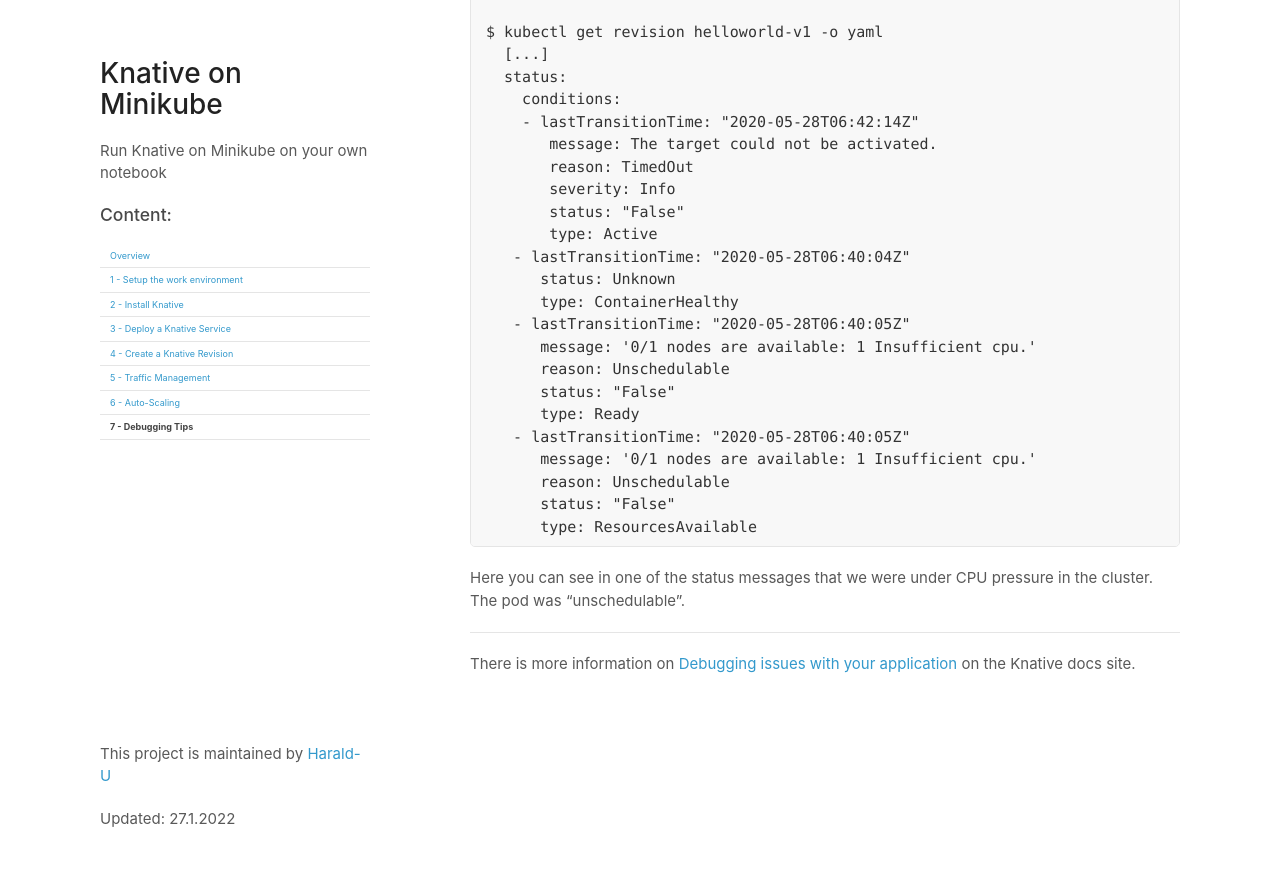
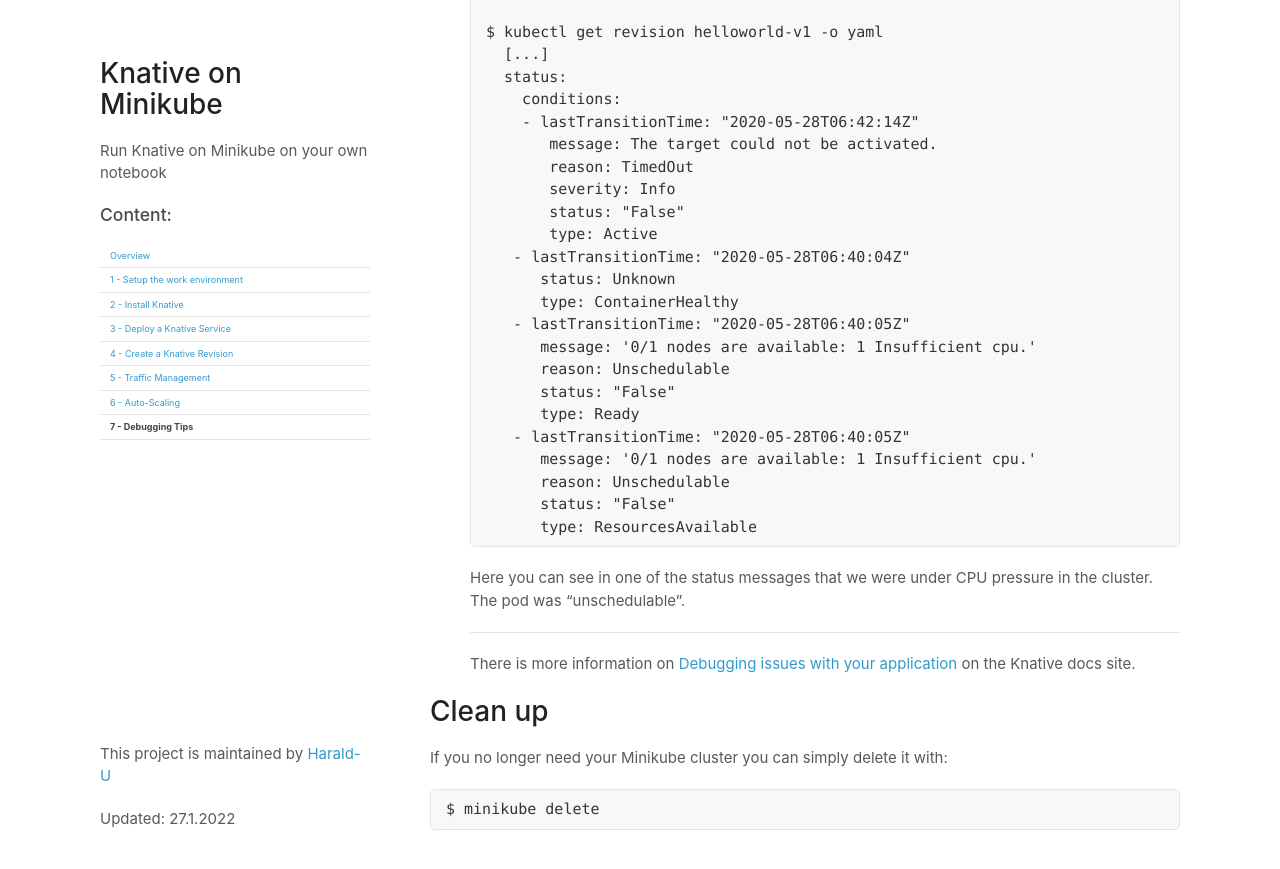
Before and after one commit to Harald-U/knative-on-minikube, a Jekyll site: the page built from workshop/7-Debugging.md, in a window 1280 px wide and 900 px high, scrolled down 1097 px. Shown: the top 869 px of the window. Built offline with Jekyll 4.4.1, drawn with Linux system fonts in a browser that asks for light colours.

Commit message:
cleanup instructions

````diff
--- a/workshop/7-Debugging.md
+++ b/workshop/7-Debugging.md
@@ -73,3 +73,11 @@ There are new places in your environment to look for information as to why a Kna
     ---
 
     There is more information on [Debugging issues with your application](https://knative.dev/docs/serving/debugging-application-issues/){:target="_blank"} on the Knative docs site.
+
+# Clean up
+
+If you no longer need your Minikube cluster you can simply delete it with:
+
+```
+$ minikube delete
+```
````
Also changed, not shown: workshop/6-Scaling.md (+1 -2 lines).
